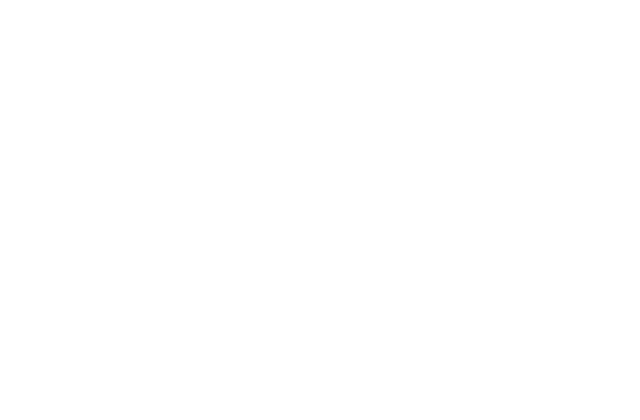
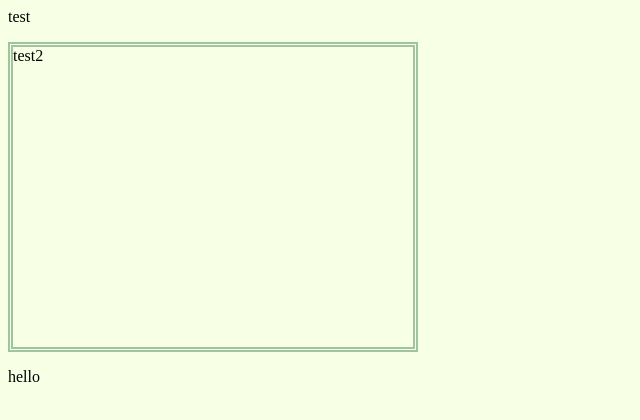
Before and after one commit to Jieun714/PDA-FrontEnd, a plain HTML site: page Day02/css_test1.html in a window 1280 px wide. Shown: the whole page, without its empty margins (0-640 px from the left). Drawn offline with Linux system fonts and the light colour scheme.

Commit message:
add css_test1.css

```diff
--- a/Day02/css_test1.html
+++ b/Day02/css_test1.html
@@ -7,6 +7,8 @@
     <link rel="stylesheet" href="style/css_test1.css">
 </head>
 <body>
-
+    <div class="box">test</div>
+    <p class="box">test2</p>
+    <p>hello</p>
 </body>
 </html>
--- a/Day02/style/css_test1.css
+++ b/Day02/style/css_test1.css
@@ -0,0 +1,8 @@
+*{
+    background: #F7FFE5;
+}
+p.box{
+    width: 400px;
+    height: 300px;
+    border: 5px double #A0C49D;
+}
```
Also changed, not shown: Day02/selector_attribute.html (added, +22 -0 lines).
